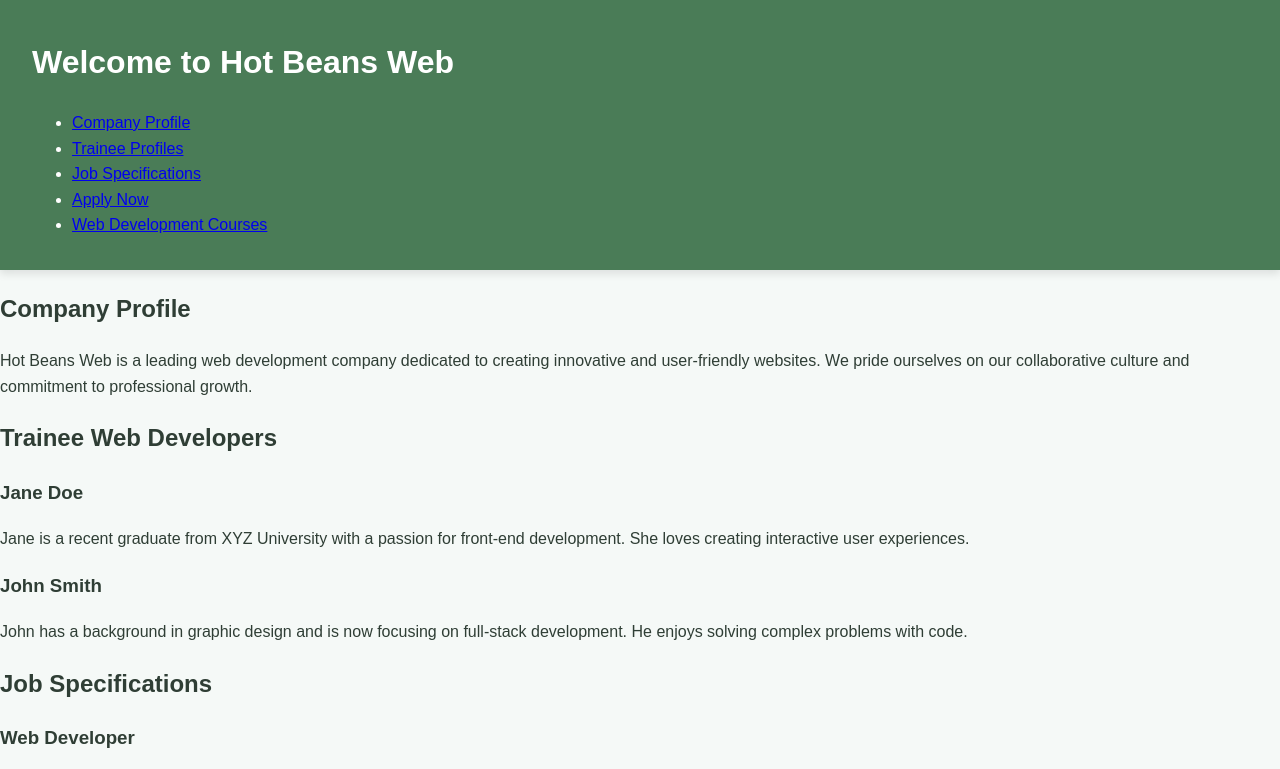
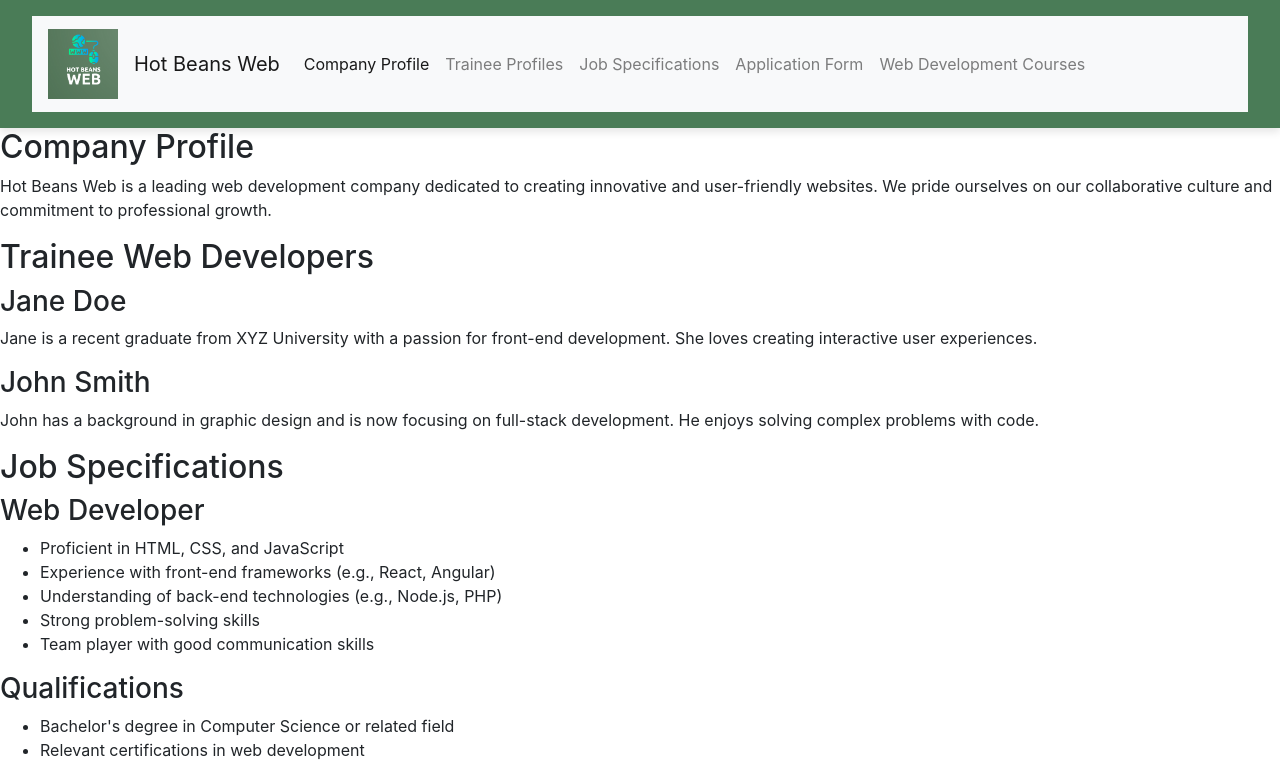
Before and after one commit to mycollegework/unit15ass, a plain HTML site: page index.html in a window 1280 px wide. Shown: the top 769 px of the page. Drawn offline with nearby package versions, Linux system fonts and the light colour scheme.

Commit message:
Update index.html

```diff
--- a/index.html
+++ b/index.html
@@ -5,18 +5,37 @@
     <meta name="viewport" content="width=device-width, initial-scale=1.0">
     <title>Join Hot Beans Web</title>
     <link rel="stylesheet" href="styles.css">
+    <link rel="stylesheet" href="https://stackpath.bootstrapcdn.com/bootstrap/4.5.2/css/bootstrap.min.css">
 </head>
 <body>
     <header>
-        <h1>Welcome to Hot Beans Web</h1>
-        <nav>
-            <ul>
-                <li><a href="companyprofile.html">Company Profile</a></li>
-                <li><a href="traineeprofile.html">Trainee Profiles</a></li>
-                <li><a href="jobspec.html">Job Specifications</a></li>
-                <li><a href="applicationform.html">Apply Now</a></li>
-                <li><a href="courses.html">Web Development Courses</a></li>
-            </ul>
+        <nav class="navbar navbar-expand-lg navbar-light bg-light">
+            <a class="navbar-brand" href="index.html">
+                <img src="images/logo.png" alt="Hot Beans Web Logo" width="70" height="70">
+            </a>
+            <a class="navbar-brand" href="index.html">Hot Beans Web</a>
+            <button class="navbar-toggler" type="button" data-toggle="collapse" data-target="#navbarNav" aria-controls="navbarNav" aria-expanded="false" aria-label="Toggle navigation">
+                <span class="navbar-toggler-icon"></span>
+            </button>
+            <div class="collapse navbar-collapse" id="navbarNav">
+                <ul class="navbar-nav">
+                    <li class="nav-item active">
+                        <a class="nav-link" href="companyprofile.html">Company Profile</a>
+                    </li>
+                    <li class="nav-item">
+                        <a class="nav-link" href="traineeprofile.html">Trainee Profiles</a>
+                    </li>
+                    <li class="nav-item">
+                        <a class="nav-link" href="jobspec.html">Job Specifications</a>
+                    </li>
+                    <li class="nav-item">
+                        <a class="nav-link" href="applicationform.html">Application Form</a>
+                    </li>
+                    <li class="nav-item">
+                        <a class="nav-link" href="courses.html">Web Development Courses</a>
+                    </li>
+                </ul>
+            </div>
         </nav>
     </header>
 
```
